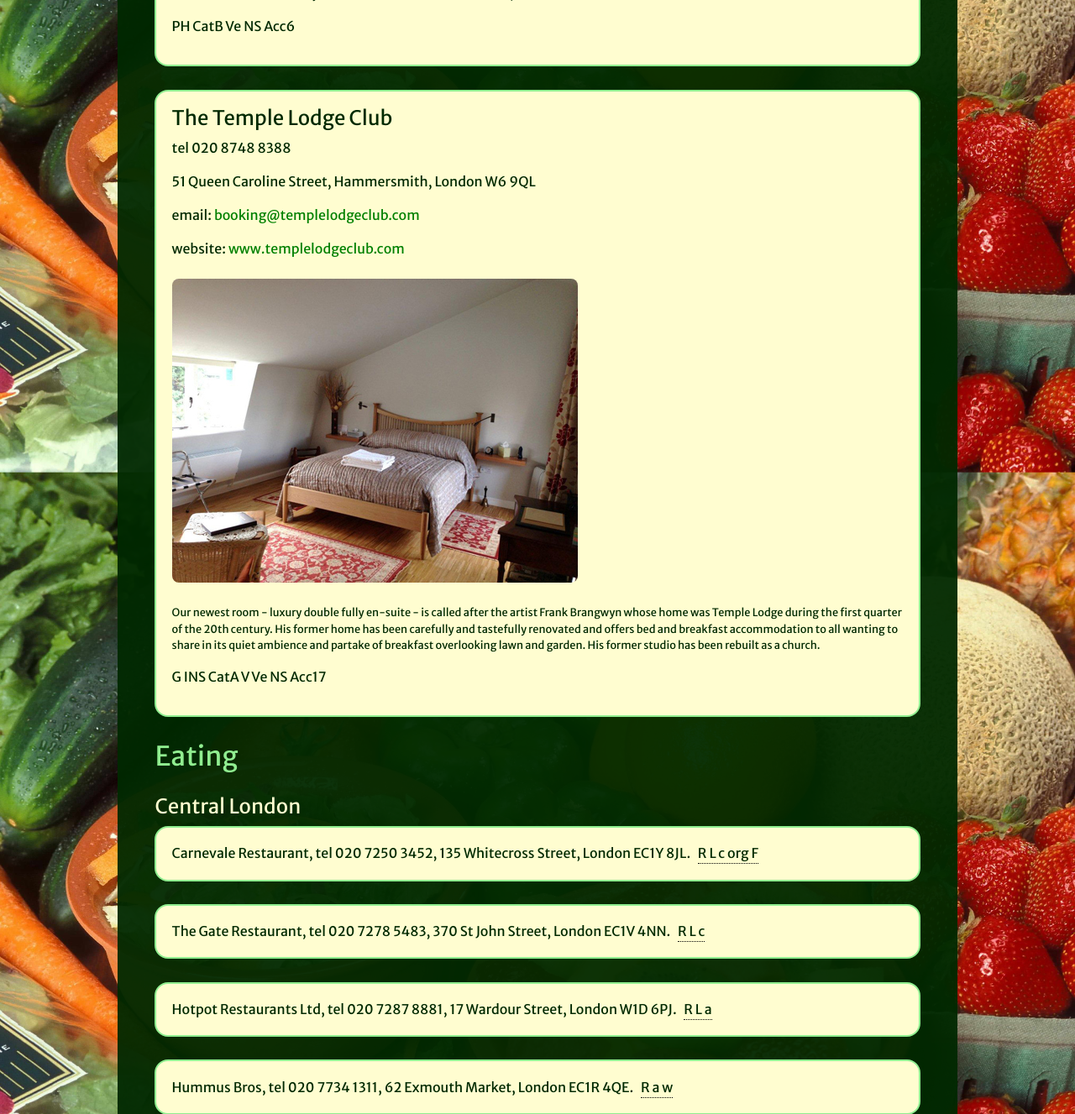
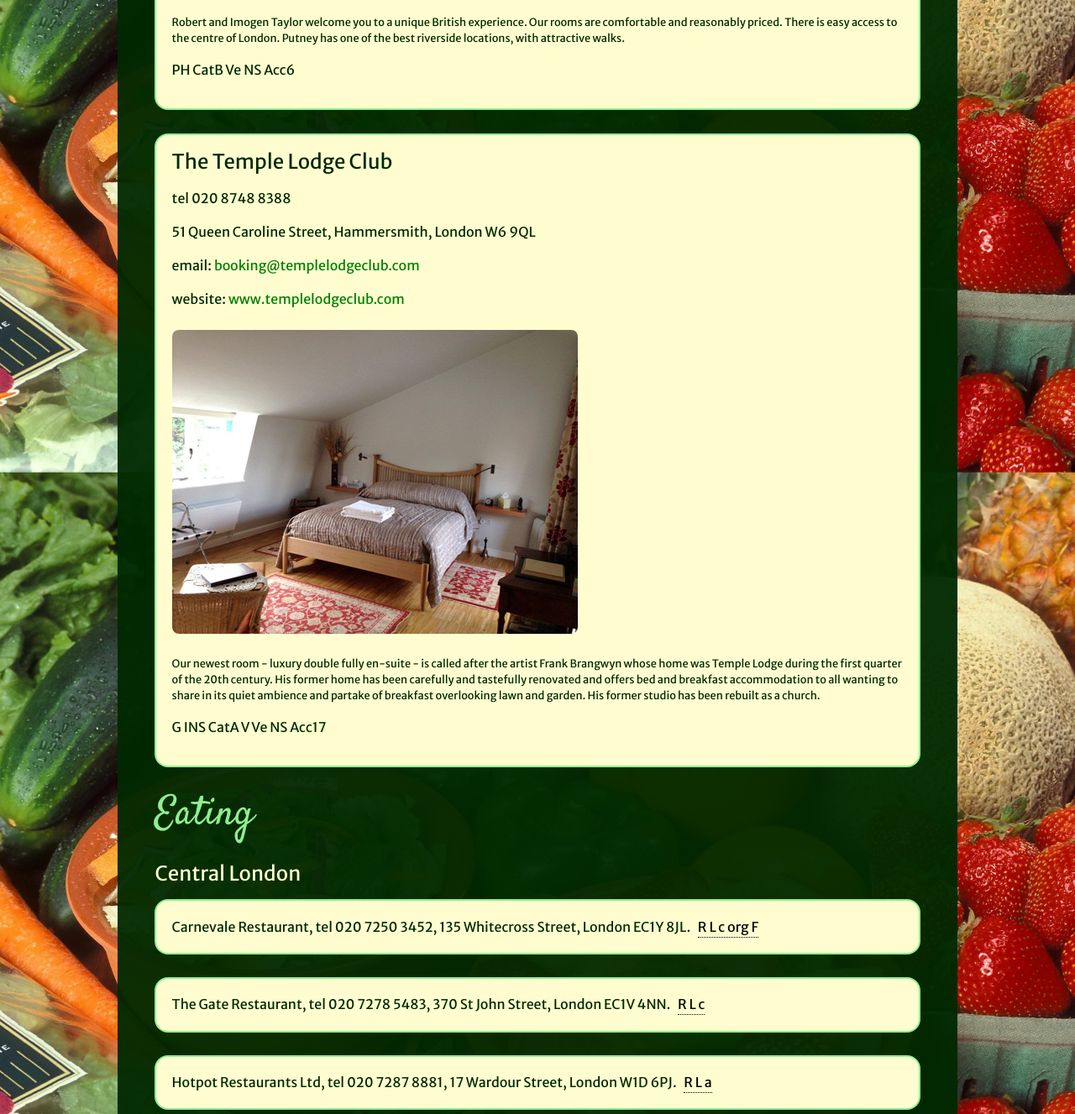
Before and after one commit to markywildtype/VegVisPHP, a PHP site: page / in a window 1280 px wide. Shown: the part 2023-3350 px from the top of the page at 84% size. Run offline with PHP 8.4, Linux system fonts and the light colour scheme; some libraries are stand-ins or nearby versions; some web fonts are replaced.

Commit message:
Styling refinements

```diff
--- a/css/main.css
+++ b/css/main.css
@@ -52,6 +52,8 @@
 }
 
 section h2 {
+    font-family: 'Satisfy', cursive;
+    font-size: 3em;
     color: lightgreen;
     margin-bottom: 3%;
 }
@@ -63,6 +65,10 @@
 section a:hover {
     color: lightgreen;
     text-decoration: none;
+}
+
+section h4 {
+  margin-bottom: 1rem;
 }
 
 .phone-number {
@@ -118,7 +124,9 @@
 .code-explanation {
   position: relative;
   display: inline-block;
+  border: 0px;
   border-bottom: 1px dotted black;
+  background-color: inherit;
 }
 
 .code-explanation .code-definition-text {
@@ -135,10 +143,23 @@
   position: absolute;
   z-index: 1;
   top: 23px;
+  /* left: 60%; */
+  margin-left: -2rem;
 }
 
 .code-explanation:hover .code-definition-text {
   visibility: visible;
+}
+
+.code-explanation .code-definition-text::after {
+    content: " ";
+    position: absolute;
+    bottom: 100%;  /* At the top of the tooltip */
+    left: 20%;
+    margin-left: -5px;
+    border-width: 5px;
+    border-style: solid;
+    border-color: transparent transparent darkgreen transparent;
 }
 
 .green-code {
--- a/index.php
+++ b/index.php
@@ -128,7 +128,7 @@
         <p>Nowadays it is a sign of neglect in even the very best hotels and restaurants if they don't have vegetarian, and quite often also one or more vegan, options on their menu. You can find pretty much anything you might fancy, from organic veggie burgers, a wide variety of delicious salads and traditional British fare to an all-you-can-eat Chinese buffet and a gourmet fine dining extravaganza.</p>
         <p>See the sights of London, such as Trafalgar Square, Tower Bridge and the Tower of London, Buckingham Palace, St James's Park, the London Eye, St Paul's Cathedral, Big Ben and the Houses of Parliament. Visit the London Dungeon, Madame Tussauds, the National Gallery, the Science Museum and many other great museums housing unique treasures. London's acclaimed theatres offer everything from Shakespeare to musicals, drama and comedy, opera and ballet. Whatever you are interested in, you can find it in London!</p>
       </div>
-
+      <hr />
       <section class=accommodation>
         <h2>Accommodation</h2>
 
@@ -199,21 +199,19 @@
             <?php echo $entry['address']; ?>. &nbsp;
             <?php
             $codeExplanations = []; ?>
-            <div class="code-explanation">
-
+            <!-- <div class="code-explanation"> -->
+            <button type="button" name="button" class="code-explanation">
             <?php foreach($entry['codes'] as $code) {
-              // array_push($codeExplanations, $code);
               $codeExplanations[$code] = $allCodes[$code];
               echo "$code ";
             }; ?>
               <span class="code-definition-text">
-                <!-- <?php //foreach($codeExplanations as $codeExplanation) { ?> -->
                 <?php foreach($codeExplanations as $codeKey => $codeExplanation) { ?>
-                  <!-- <p><?php //echo "$codeExplanation\n" ?></p> -->
                   <p><strong class="green-code"><?php echo "$codeKey " ?></strong><?php echo " $codeExplanation\n" ?></p>
                 <?php } ?>
               </span>
-              </div>
+              <!-- </div> -->
+              </button>
           </article>
         <?php }; ?>
           <!-- End test -->
```
Also changed, not shown: 1 other file.
